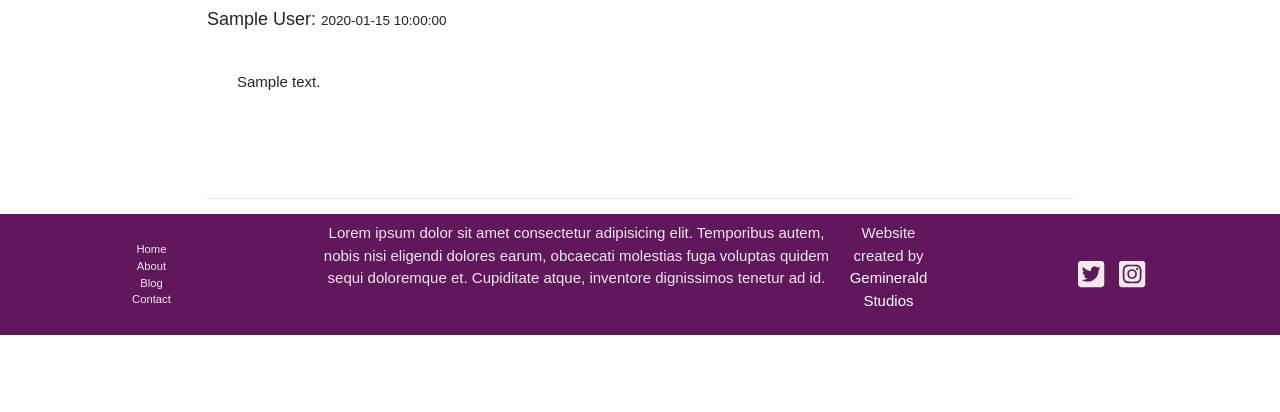
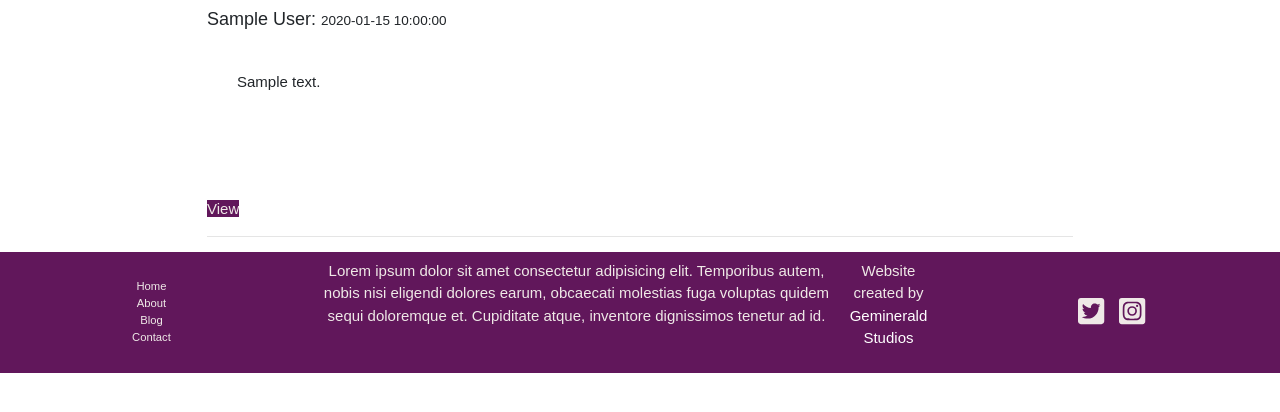
Before and after one commit to geminerald/brcaie, a Flask app: page /blog in a window 1280 px wide. Shown: the part 271-683 px from the top of the page. Run offline with Flask 2, Linux system fonts and the light colour scheme; a database or web service that is not in the repository returns one stand-in record (values such as "Sample title"); some libraries are stand-ins or nearby versions.

Commit message:
added view and add post buttons

```diff
--- a/app.py
+++ b/app.py
@@ -40,12 +40,12 @@ def contact():
 
 @app.route('/addpost')
 def addpost():
-    return render_template("pages/addpost", title="Add New Post")
+    return render_template("pages/addpost.html", title="Add New Post")
 
 
 @app.route('/viewpost')
 def viewpost():
-    return render_template("pages/viewpost")
+    return render_template("pages/viewpost.html")
 
 
 if __name__ == '__main__':
--- a/static/style/style.css
+++ b/static/style/style.css
@@ -274,3 +274,10 @@ footer p,
   margin-top: 0;
   width: 150%;
 }
+
+
+.view-post-button{
+    background-color: var(--purple-colour);
+    color: var(--white-colour);
+    text-decoration: none;
+}
--- /dev/null
+++ b/templates/pages/addpost.html
@@ -0,0 +1 @@
+<H1>add post</H1>
--- a/templates/pages/blog.html
+++ b/templates/pages/blog.html
@@ -12,6 +12,7 @@
             <h5 class="blogpost-info">{{post.author}}: <small>{{post.date}}</small> </h5>
             <p class="blogpost-content">{{post.content}}</p>
         </article>
+        <a href="{{url_for('about')}}" class="view-post-button">View</a>
         <hr>
     {% endfor %}
 
--- /dev/null
+++ b/templates/pages/viewpost.html
@@ -0,0 +1 @@
+<h1>View post</h1>
```
